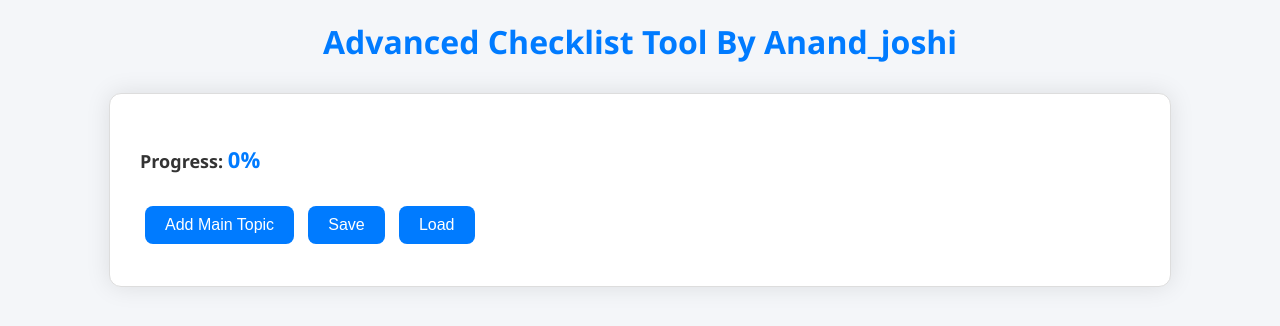
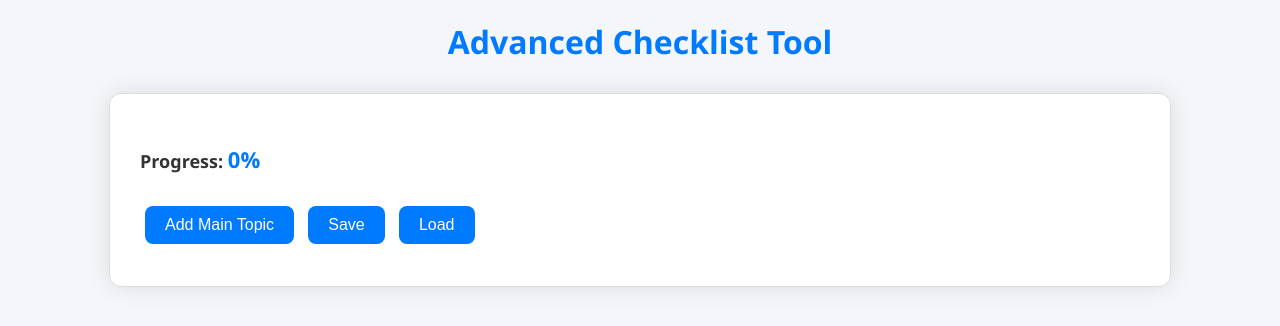
Before and after one commit to akashraval0101/advance-checklist-tool, a plain HTML site: page index.html in a window 1280 px wide. Drawn offline with Linux system fonts and the light colour scheme.

Commit message:
Update index.html

```diff
--- a/index.html
+++ b/index.html
@@ -137,7 +137,7 @@
   </style>
 </head>
 <body>
-  <h1>Advanced Checklist Tool By Anand_joshi</h1>
+  <h1>Advanced Checklist Tool</h1>
   <div class="container">
     <div class="progress">Progress: <span id="progress-text">0%</span></div>
     <ul id="checklist"></ul>
```
